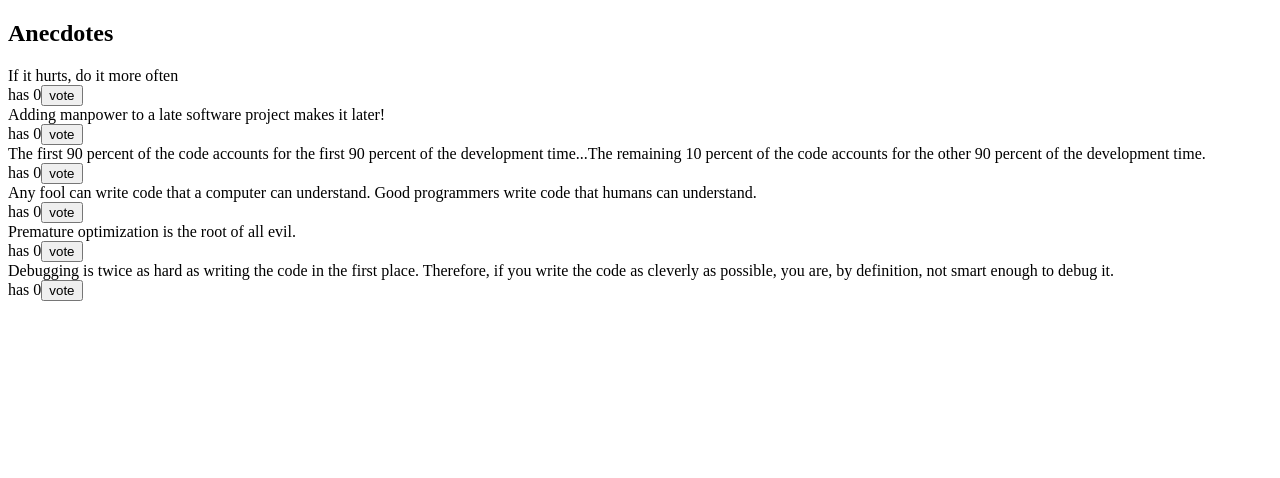
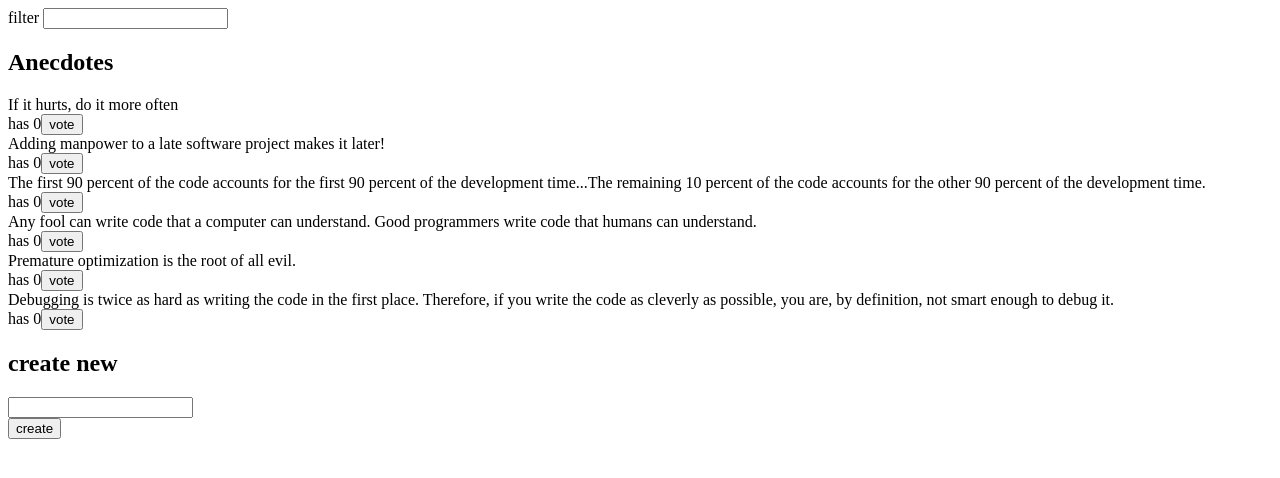
Before and after one commit to peippo/full-stack-open-2019-osa6-anecdotes, a React (Create React App) app: page / in a window 1280 px wide. Shown: the top 478 px of the page. Built offline with nearby package versions, Linux system fonts and the light colour scheme.

Commit message:
Add osa 6b 6.13 answer

```diff
--- a/src/App.js
+++ b/src/App.js
@@ -7,11 +7,11 @@ import Filter from "./components/Filter";
 const App = () => {
 	return (
 		<div>
-			{/* <Notification />
-			<Filter /> */}
+			{/* <Notification /> */}
+			<Filter />
 			<h2>Anecdotes</h2>
 			<AnecdoteList />
-			{/* <AnecdoteForm /> */}
+			<AnecdoteForm />
 		</div>
 	);
 };
--- a/src/components/AnecdoteForm.js
+++ b/src/components/AnecdoteForm.js
@@ -1,4 +1,5 @@
 import React from "react";
+import { connect } from "react-redux";
 import { createAnecdote } from "../reducers/anecdoteReducer";
 import {
 	showCreateMessage,
@@ -7,17 +8,17 @@ import {
 
 let timer = null;
 
-const AnecdoteForm = ({ store }) => {
+const AnecdoteForm = ({ createAnecdote, showCreateMessage, hideMessage }) => {
 	const addAnecdote = event => {
 		event.preventDefault();
 		const content = event.target.anecdote.value;
 		event.target.anecdote.value = "";
-		store.dispatch(createAnecdote(content));
-		store.dispatch(showCreateMessage(content));
+		createAnecdote(content);
+		showCreateMessage(content);
 
 		clearTimeout(timer);
 		timer = setTimeout(() => {
-			store.dispatch(hideMessage());
+			hideMessage();
 		}, 5000);
 	};
 
@@ -34,4 +35,14 @@ const AnecdoteForm = ({ store }) => {
 	);
 };
 
-export default AnecdoteForm;
+const mapDispathToProps = {
+	createAnecdote,
+	showCreateMessage,
+	hideMessage
+};
+
+const ConnectedAnecdoteForm = connect(
+	null,
+	mapDispathToProps
+)(AnecdoteForm);
+export default ConnectedAnecdoteForm;
--- a/src/components/AnecdoteList.js
+++ b/src/components/AnecdoteList.js
@@ -5,14 +5,20 @@ import { showVoteMessage, hideMessage } from "../reducers/notificationReducer";
 
 let timer = null;
 
-const AnecdoteList = ({ anecdotes, filter }) => {
+const AnecdoteList = ({
+	anecdotes,
+	filter,
+	voteAnecdote,
+	showVoteMessage,
+	hideMessage
+}) => {
 	const vote = anecdote => {
-		//store.dispatch(voteAnecdote(anecdote.id));
-		//store.dispatch(showVoteMessage(anecdote.content));
+		voteAnecdote(anecdote.id);
+		showVoteMessage(anecdote.content);
 
 		clearTimeout(timer);
 		timer = setTimeout(() => {
-			//store.dispatch(hideMessage());
+			hideMessage();
 		}, 5000);
 	};
 
@@ -43,5 +49,14 @@ const mapStateToProps = state => {
 	};
 };
 
-const ConnectedAnecdoteList = connect(mapStateToProps)(AnecdoteList);
+const mapDispatchToProps = {
+	voteAnecdote,
+	showVoteMessage,
+	hideMessage
+};
+
+const ConnectedAnecdoteList = connect(
+	mapStateToProps,
+	mapDispatchToProps
+)(AnecdoteList);
 export default ConnectedAnecdoteList;
--- a/src/components/Filter.js
+++ b/src/components/Filter.js
@@ -1,9 +1,10 @@
 import React from "react";
+import { connect } from "react-redux";
 import { changeFilter } from "../reducers/filterReducer";
 
-const Filter = ({ store }) => {
+const Filter = ({ changeFilter }) => {
 	const handleChange = event => {
-		store.dispatch(changeFilter(event.target.value));
+		changeFilter(event.target.value);
 	};
 
 	const style = {
@@ -17,4 +18,12 @@ const Filter = ({ store }) => {
 	);
 };
 
-export default Filter;
+const mapDispatchToProps = {
+	changeFilter
+};
+
+const ConnectedFilter = connect(
+	null,
+	mapDispatchToProps
+)(Filter);
+export default ConnectedFilter;
```
